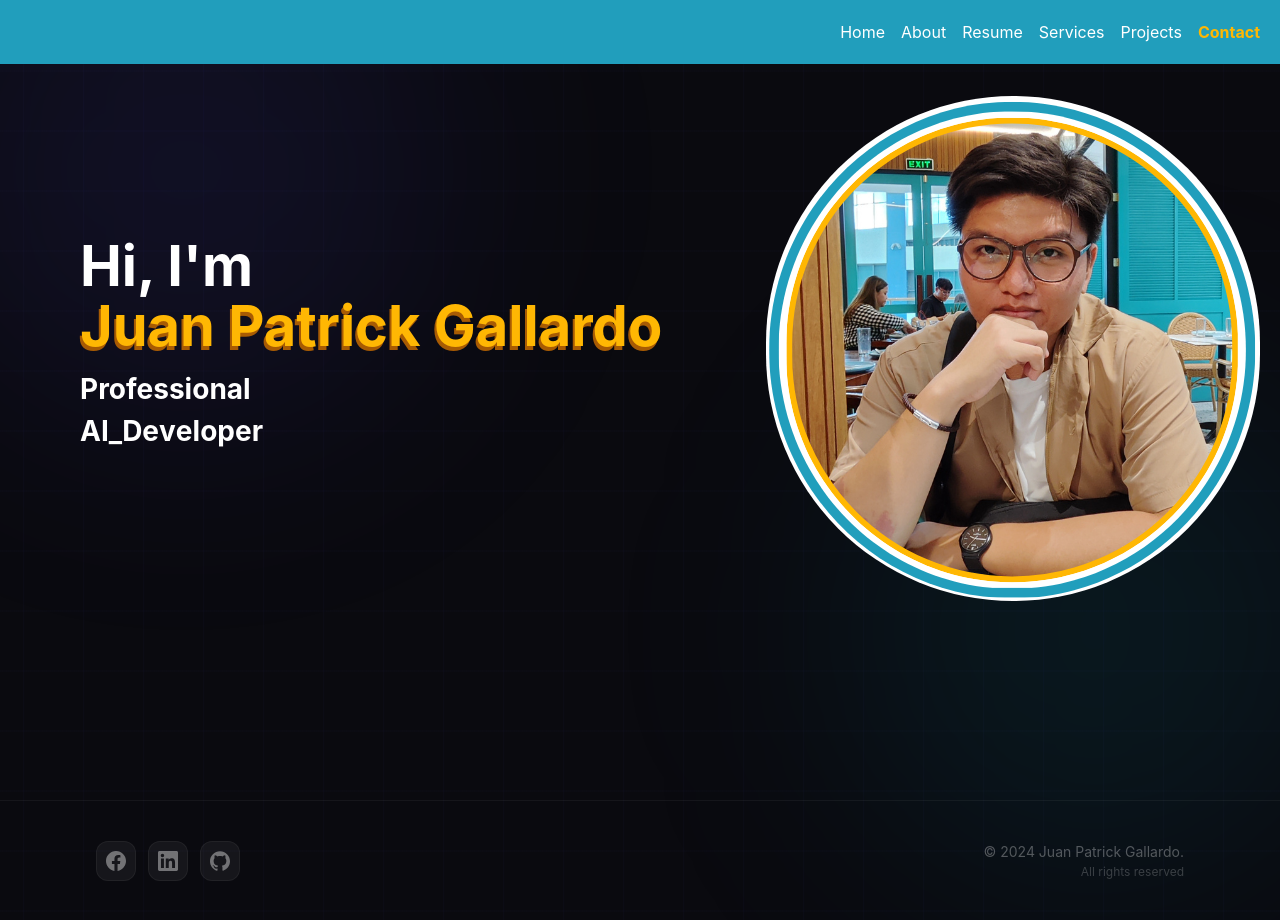
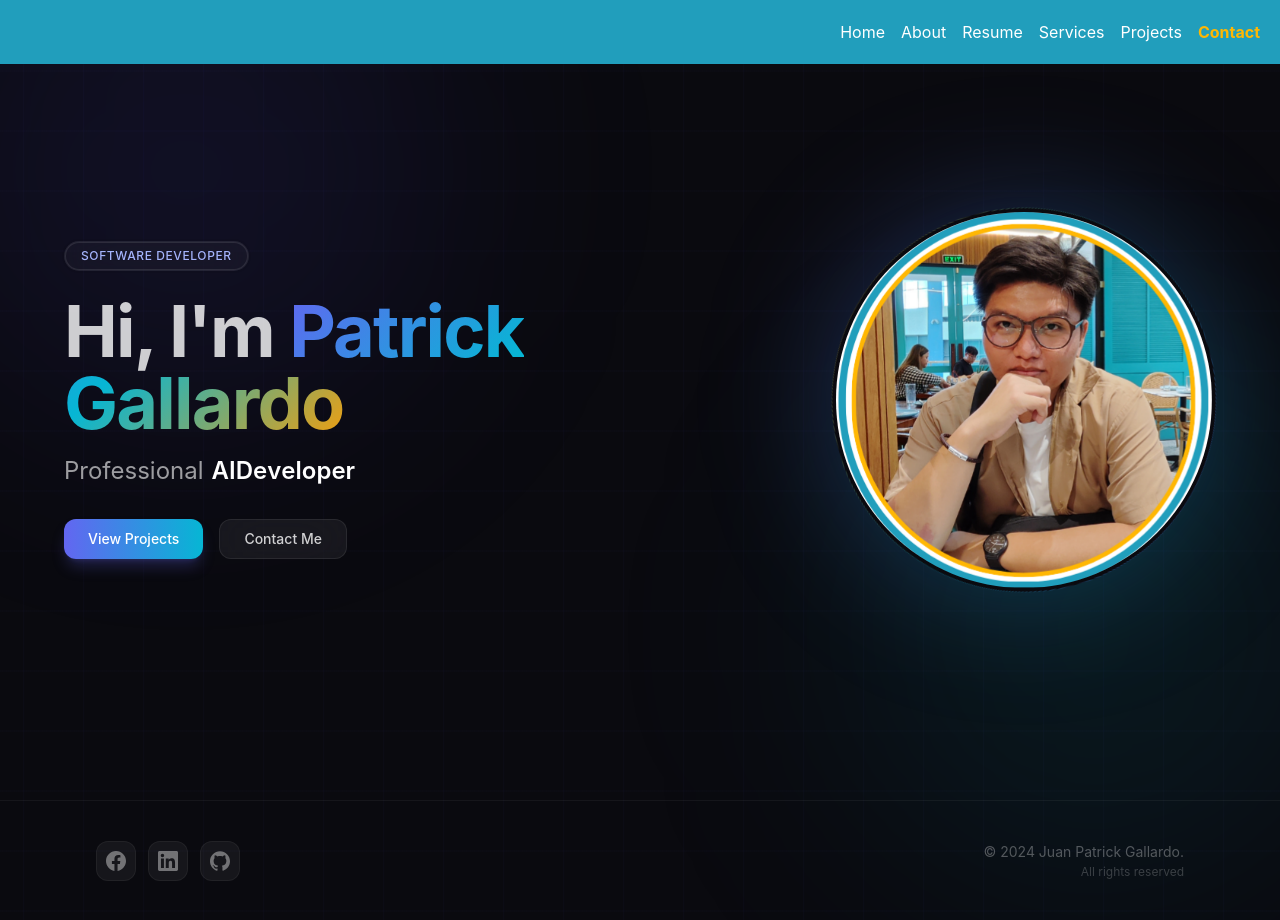
Before and after one commit to pat-gallardo/portfolio-website, a React (Create React App) app in the folder frontend/: page / in a window 1280 px wide. Built offline with nearby package versions, Linux system fonts and the light colour scheme.

Commit message:
Refactor Intro component to enhance layout with framer-motion animations, improve content structure, and add navigation buttons for better user interaction

```diff
--- a/frontend/src/components/intro.tsx
+++ b/frontend/src/components/intro.tsx
@@ -1,26 +1,105 @@
+import { motion } from "framer-motion";
 import { FlipWords } from "./ui/flip-words";
+import { Button } from "./ui/button";
+
 const Intro = () => {
-    const message = 'Hi, I\'m'
-    const name = 'Juan Patrick Gallardo'
-    const profession = 'Professional'
-    const professionList = ['Software_Developer', 'AI_Developer', 'Python_Developer']
 
-    return (
-        <>
-        <div className="flex flex-col-reverse sm:flex-row sm:pt-24 justify-between text-center sm:text-left 2xl:justify-center 2xl:w-full 2xl:gap-16" id="home">
-            <div className="sm:pt-32 sm:pl-20 pt-2">
-                <div className="text-white text-[56px] font-bold arimo mb-[-1.5rem]">{message}</div>
-                <div className="sm:w-[100%] text-[#ffb703] text-[56px] font-bold montserrat drop-shadow-[-2px_4px_#a85b03]">{name}</div>
-                <div className="text-white text-[28px] font-bold arimo">{profession}</div>
-                <FlipWords className='text-white text-[28px] font-bold arimo ' words={professionList} />
+  return (
+    <section className="relative min-h-screen flex items-center justify-center px-4 sm:px-8 lg:px-16 pb-16 sm:pb-0">
+      <div className="flex flex-col-reverse sm:flex-row items-center gap-8 sm:gap-16 lg:gap-24 max-w-6xl w-full">
+        {/* Text content */}
+        <div className="flex-1 text-center sm:text-left">
+          <motion.div
+            initial={{ opacity: 0, y: 30 }}
+            animate={{ opacity: 1, y: 0 }}
+            transition={{ duration: 0.6, delay: 0.1 }}
+          >
+            <span className="inline-block px-4 py-1.5 rounded-full text-xs font-medium tracking-wider uppercase glass text-indigo-300 mb-6 border border-indigo-500/20">
+              Software Developer
+            </span>
+          </motion.div>
 
-             </div>
-            <div className="sm:self-center sm:pt-0 pt-20 ml-20 mr-20 sm:ml-5 sm:mr-5">
-                <img className="rounded-full sm:ml-0 sm:w-[100%] aspect-auto" src={require('../assets/images/front-photo.png')} alt="profile-photo"></img>
+          <motion.h1
+            initial={{ opacity: 0, y: 30 }}
+            animate={{ opacity: 1, y: 0 }}
+            transition={{ duration: 0.6, delay: 0.2 }}
+            className="text-4xl sm:text-5xl lg:text-7xl font-bold mb-4 tracking-tight"
+          >
+            <span className="text-white/80">Hi, I'm</span>{" "}
+            <span className="gradient-text">Patrick Gallardo</span>
+          </motion.h1>
+
+          <motion.div
+            initial={{ opacity: 0, y: 30 }}
+            animate={{ opacity: 1, y: 0 }}
+            transition={{ duration: 0.6, delay: 0.3 }}
+            className="text-xl sm:text-2xl text-white/60 mb-8 flex items-center gap-2 justify-center sm:justify-start"
+          >
+            <span>Professional</span>
+            <FlipWords
+              words={[
+                "Software Developer",
+                "AI Developer",
+                "Python Developer",
+              ]}
+              className="text-white font-semibold"
+            />
+          </motion.div>
+
+          <motion.div
+            initial={{ opacity: 0, y: 30 }}
+            animate={{ opacity: 1, y: 0 }}
+            transition={{ duration: 0.6, delay: 0.4 }}
+            className="flex gap-4 justify-center sm:justify-start"
+          >
+            <Button
+              onClick={() => {
+                const event = new CustomEvent("navigate", { detail: "projects" });
+                window.dispatchEvent(event);
+              }}
+              className="px-6 py-3 rounded-xl bg-gradient-to-r from-indigo-500 to-cyan-500 text-white font-medium text-sm
+                         hover:from-indigo-400 hover:to-cyan-400 transition-all duration-300 shadow-lg shadow-indigo-500/25"
+            >
+              View Projects
+            </Button>
+            <Button
+              variant="outline"
+              onClick={() => {
+                const event = new CustomEvent("navigate", { detail: "contact" });
+                window.dispatchEvent(event);
+              }}
+              className="px-6 py-3 rounded-xl glass-strong text-white/80 font-medium text-sm
+                         hover:text-white hover:border-white/20 transition-all duration-300"
+            >
+              Contact Me
+            </Button>
+          </motion.div>
+        </div>
+
+        {/* Profile image */}
+        <motion.div
+          initial={{ opacity: 0, scale: 0.8 }}
+          animate={{ opacity: 1, scale: 1 }}
+          transition={{ duration: 0.8, delay: 0.3 }}
+          className="flex-shrink-0 relative"
+        >
+          <div className="absolute inset-0 rounded-full bg-gradient-to-br from-indigo-500/30 to-cyan-500/30 blur-3xl" />
+          <div className="relative w-64 h-64 sm:w-80 sm:h-80 lg:w-96 lg:h-96">
+            <div className="absolute inset-0 rounded-full bg-gradient-to-br from-indigo-500 via-cyan-500 to-amber-500 p-[2px] animate-spin-slow">
+              <div className="absolute inset-0 rounded-full bg-[#0a0a0f]" />
             </div>
-        </div>
-        </>
-    )
-}
+            <div className="absolute inset-1 rounded-full overflow-hidden bg-[#0a0a0f]">
+              <img
+                className="w-full h-full object-cover float-anim"
+                src={require("../assets/images/front-photo.png")}
+                alt="profile-photo"
+              />
+            </div>
+          </div>
+        </motion.div>
+      </div>
+    </section>
+  );
+};
 
 export default Intro;
```
